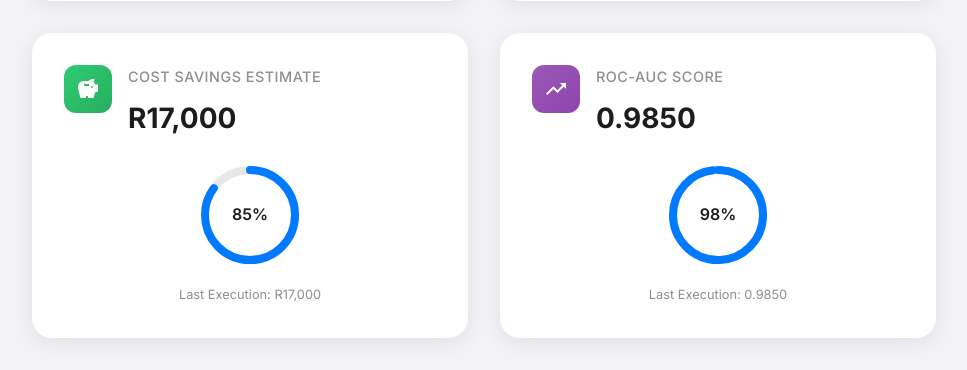
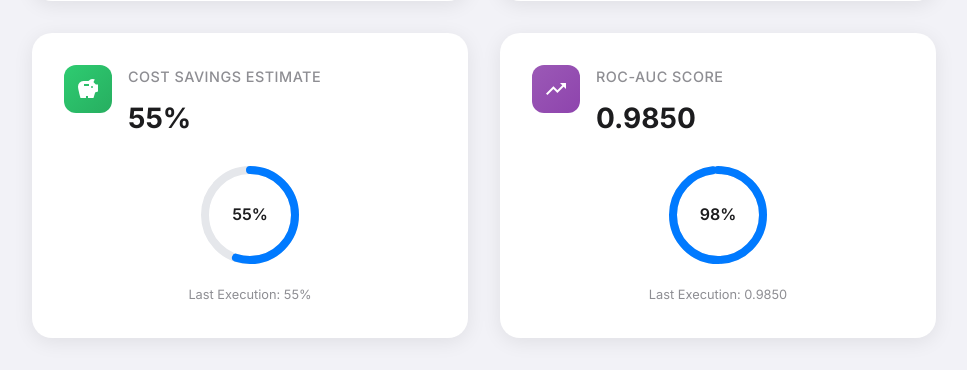
Before and after one commit to KeabetsweMotloung/Fraud-detection-System, a Flask app: page /dashboard in a window 1280 px wide. Shown: the part 802-1172 px from the top of the page, without its empty margins (296-1263 px from the left). Run offline with Flask 3, Linux system fonts and the light colour scheme; parts of the project's set-up code (start-up, migrations or seed data) failed here and were passed over; some libraries are stand-ins or nearby versions.

Commit message:
changed the percentage in the cost progress circle

```diff
--- a/Client/templates/About.html
+++ b/Client/templates/About.html
@@ -168,7 +168,7 @@
         <div class="section-container">
             <div class="section-header">
                 <h2 class="section-title">Performance Metrics</h2>
-                <p class="section-subtitle">Our model has been rigorously tested and validated against industry benchmarks, consistently delivering superior performance across all key metrics.</p>
+                <p class="section-subtitle">Our model has been rigorously tested, consistently delivering superior performance across all key metrics.</p>
             </div>
             <div class="metrics-grid">
                 <div class="metric-card animate-on-scroll">
--- a/Client/templates/Dashboard.html
+++ b/Client/templates/Dashboard.html
@@ -163,20 +163,20 @@
                             </div>
                             <div class="metric-details">
                                 <h3>Cost Savings Estimate</h3>
-                                <div class="metric-value" id="cost-savings">R17,000</div>
+                                <div class="metric-value" id="cost-savings">55%</div>
                             </div>
                         </div>
                         <div class="progress-wrapper">
-                            <div class="progress-circle" data-percentage="85">
+                            <div class="progress-circle" data-percentage="55">
                                 <svg viewBox="0 0 100 100">
                                     <circle cx="50" cy="50" r="45" class="bg-circle"/>
                                     <circle cx="50" cy="50" r="45" class="progress-bar"/>
                                 </svg>
-                                <div class="percentage">85%</div>
+                                <div class="percentage">55%</div>
                             </div>
                         </div>
                         <div class="card-footer">
-                            <small>Last Execution: R17,000</small>
+                            <small>Last Execution: 55% </small>
                         </div>
                     </div>
 
--- a/scripts/model_training.py
+++ b/scripts/model_training.py
@@ -17,14 +17,10 @@ def test_models(X_train, y_train, X_test, y_test):
         'KNeighbors_Classifier': KNeighborsClassifier(),
         'SVC': SVC(),
         'Decision_Tree_Classifier': DecisionTreeClassifier(),
-
     }
 
     for model_name, model in models.items():
-        # Train the model
         model.fit(X_train, y_train)
-
-        # Make predictions
         y_train_pred = model.predict(X_train)
         y_test_pred = model.predict(X_test)
 
```
